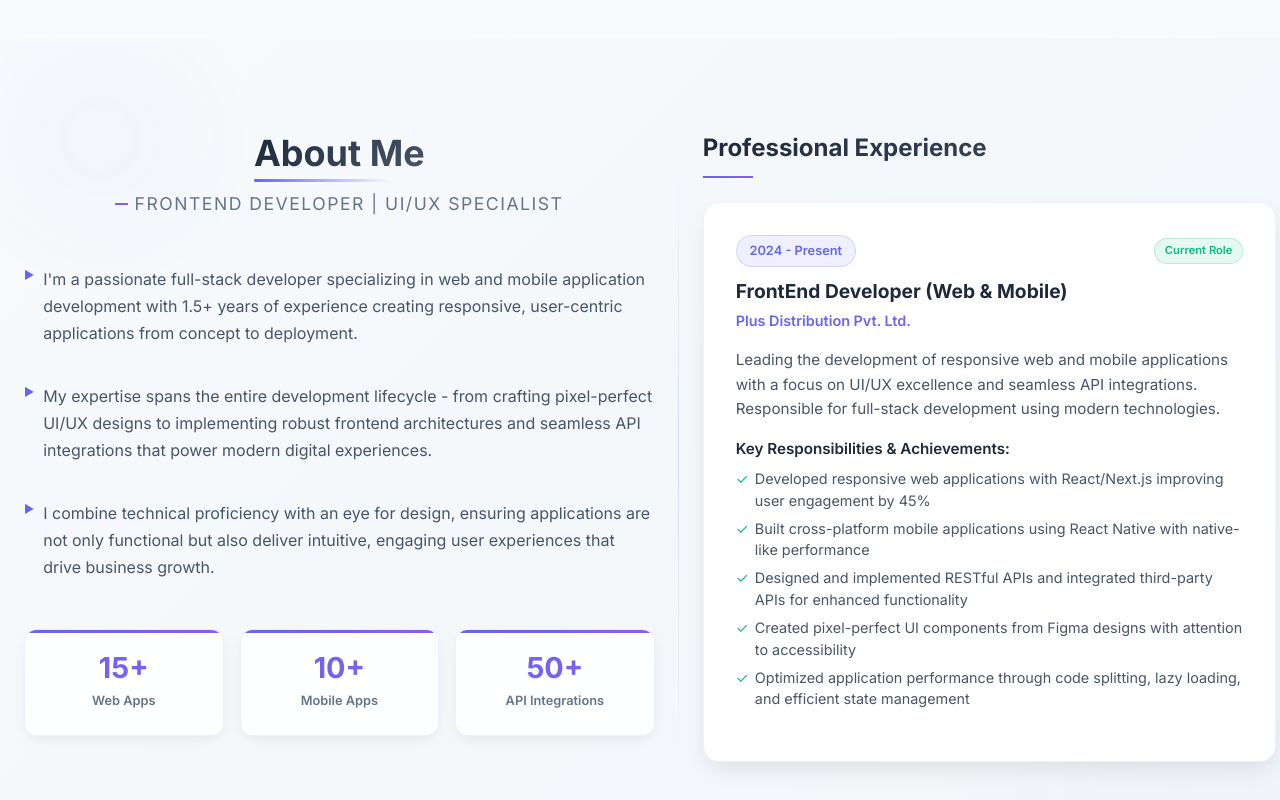
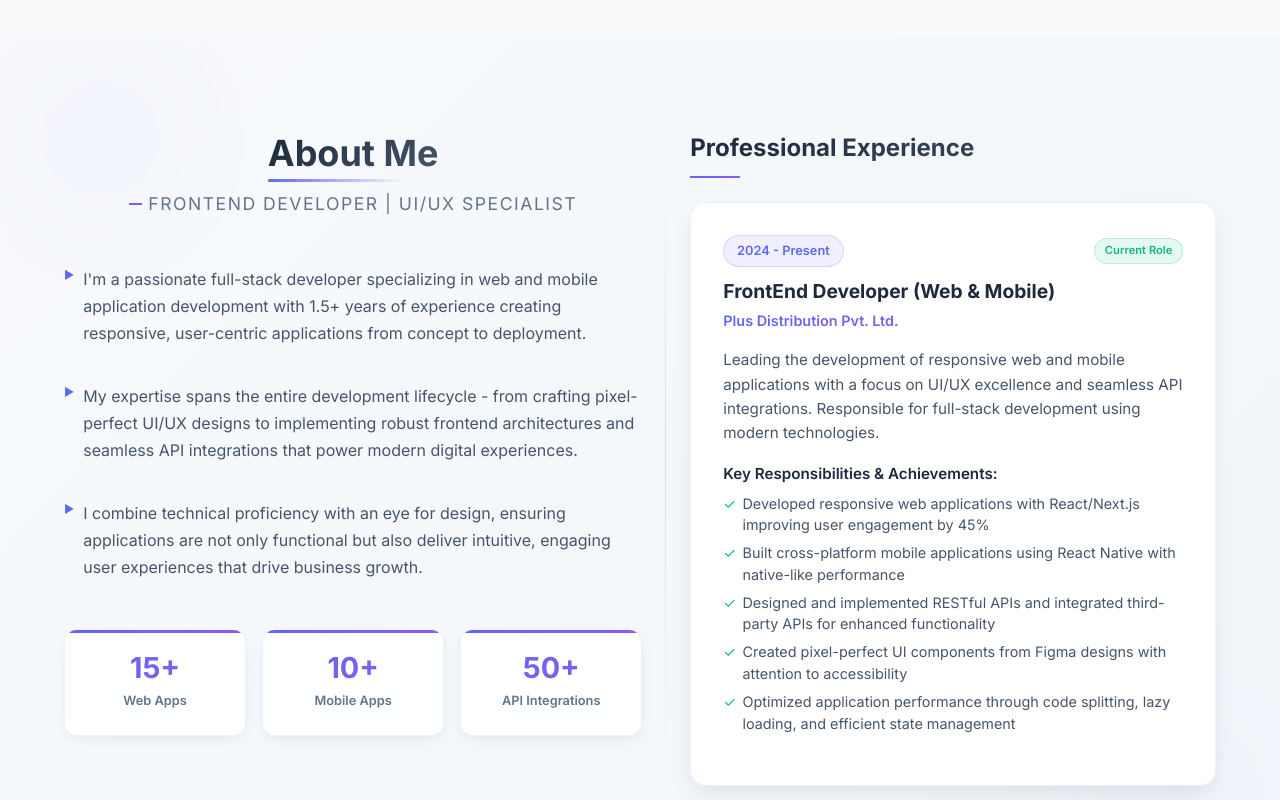
Before and after one commit to brarpritam001/pritam_portfolio, a React (Vite) app: page / in a window 1280 px wide. Shown: the part 1600-2400 px from the top of the page. Built offline with nearby package versions, Linux system fonts and the light colour scheme.

Commit message:
solve error

```diff
--- a/src/components/ProjectsSection/ProjectsSection.css
+++ b/src/components/ProjectsSection/ProjectsSection.css
@@ -53,7 +53,7 @@
 }
 
 .section-container {
-    min-width: 1300px;
+    min-width: 1200px;
     margin: 0 auto;
     padding: 0;
     position: relative;
```
